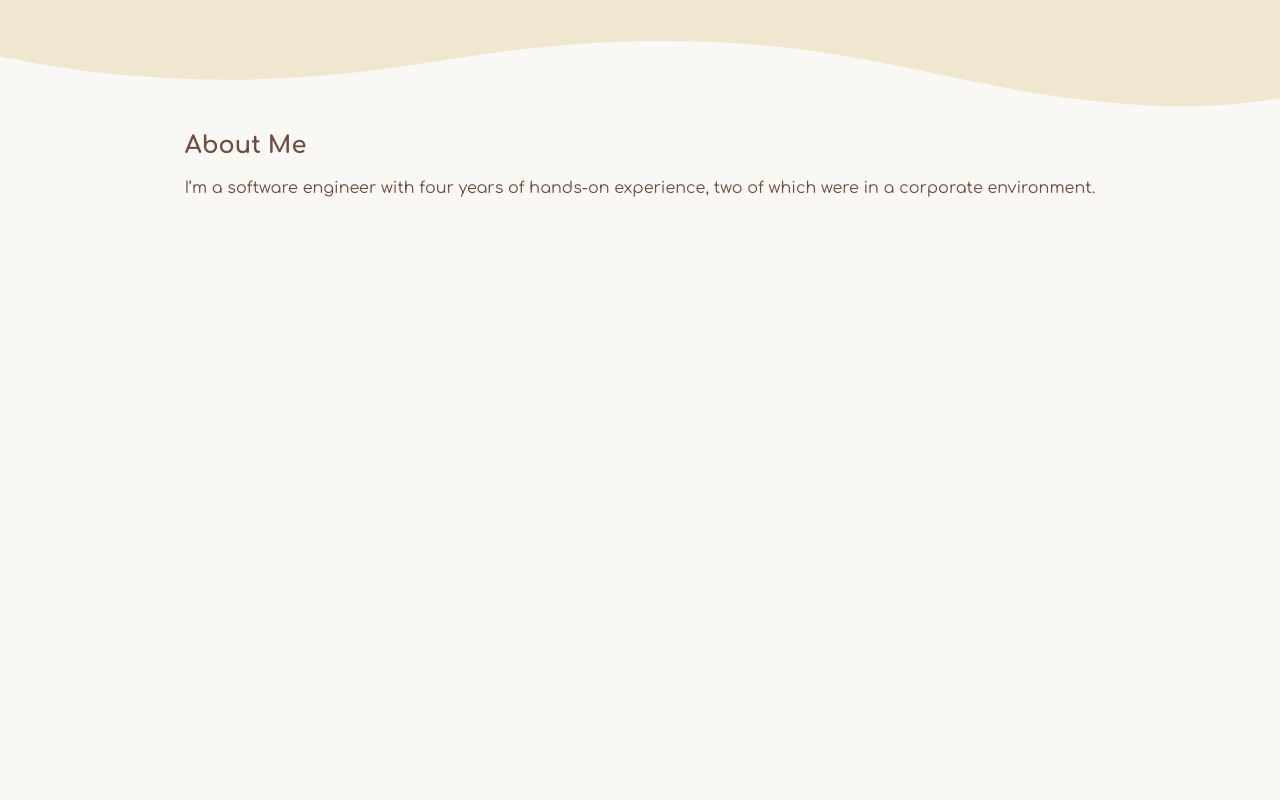
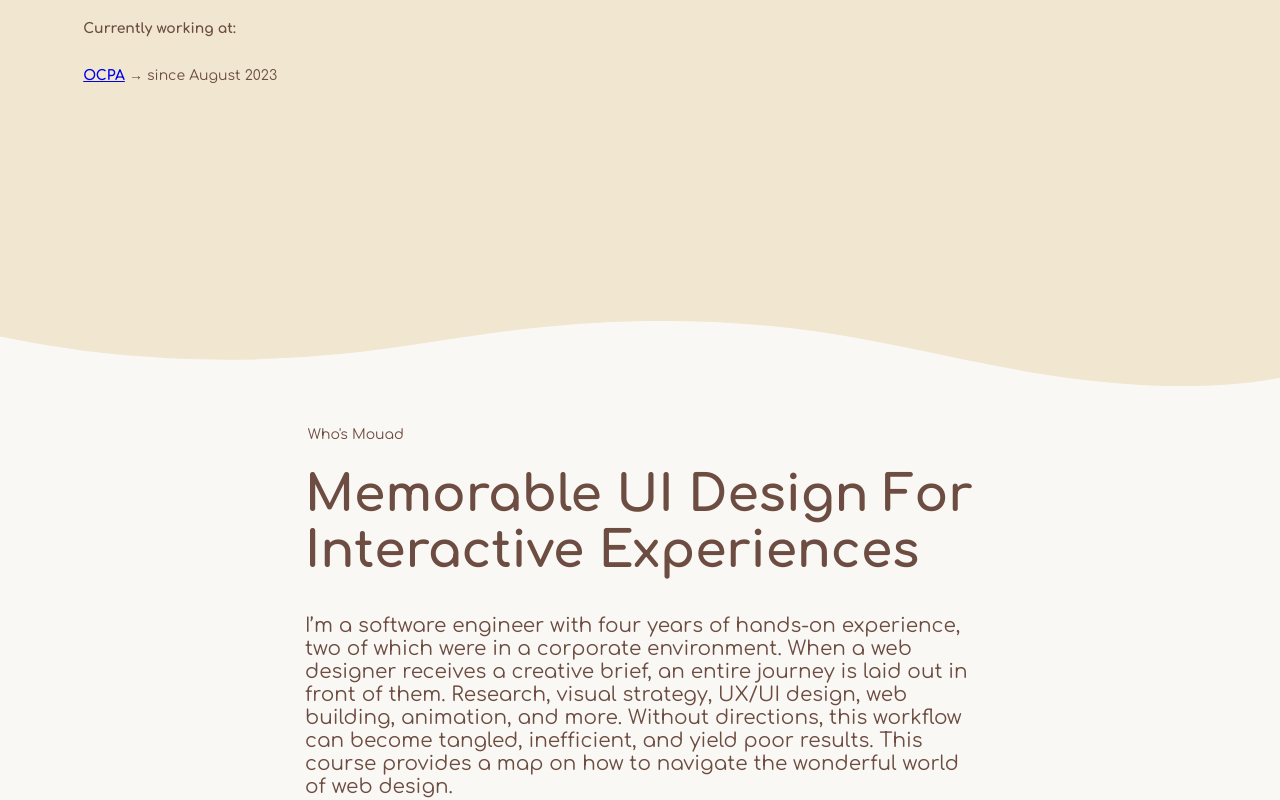
Before and after one commit to Poider/Portfolio, a React (Vite) app: page / in a window 1280 px wide. Shown: the part 760-1560 px from the top of the page. Built offline with nearby package versions, Linux system fonts and the light colour scheme.

Commit message:
about section skeleton added

```diff
--- a/src/index.css
+++ b/src/index.css
@@ -24,7 +24,7 @@
     --color-projects: var(--ivory-dust); /* Light Sage for Projects BG */
     --color-project-box: var(--bare-linen); /* Light Sage */
 
-    --standard-height: 90vh;
+    --standard-height: clamp(1000px,90vh,1200px);
     scroll-behavior: smooth;
 }
 html, body {
--- a/src/sections/About.tsx
+++ b/src/sections/About.tsx
@@ -5,10 +5,13 @@ import "../styles/About.css"
 const About = () => {
     return (
             <div className="AboutMain">
-                <div className="AboutText">
-                    <h2>About Me</h2>
-                    <p>
+            <div className="AboutText">
+                <p className="whosMouad">Who's Mouad</p>
+
+                <h3>Memorable UI Design For Interactive Experiences</h3>
+                    <p className="MainAboutParagraph">
                         I’m a software engineer with four years of hands-on experience, two of which were in a corporate environment.
+                    When a web designer receives a creative brief, an entire journey is laid out in front of them. Research, visual strategy, UX/UI design, web building, animation, and more. Without directions, this workflow can become tangled, inefficient, and yield poor results. This course provides a map on how to navigate the wonderful world of web design.
                     </p>
 
                 </div>
--- a/src/styles/About.css
+++ b/src/styles/About.css
@@ -2,6 +2,39 @@
     display: flex;
     flex-direction: column;
     align-items: center;
-    height:  1000px;
+
+    justify-content: start;
+    height:  600px;
     background-color: var(--color-about-bg);
+
 }
+
+.AboutText {
+    width: 670px;
+}
+    .AboutText h3 {
+        font-size: 50px;
+        margin-bottom: 0.7em;
+        margin-top: 0.5em;
+        text-rendering: optimizeLegibility;
+        -webkit-font-smoothing: antialiased;
+        -moz-osx-font-smoothing: grayscale;
+    }
+.MainAboutParagraph {
+    margin:0;
+    font-size: 20px;
+    text-rendering: optimizeLegibility;
+
+    -webkit-font-smoothing: antialiased;
+
+    -moz-osx-font-smoothing: grayscale;
+}
+
+.whosMouad {
+    margin: 0.2em;
+    padding-top: 2rem;
+    font-size: 14px;
+    text-rendering: optimizeLegibility;
+    -webkit-font-smoothing: antialiased;
+    -moz-osx-font-smoothing: grayscale;
+}
--- a/src/styles/Divider.css
+++ b/src/styles/Divider.css
@@ -33,7 +33,7 @@
 .divider-2 svg {
     position: relative;
     display: block;
-    width: calc(100% + 1.3px);
+    width: calc(100% + 1px);
     height: 91px;
 }
 
--- a/src/styles/Hero.css
+++ b/src/styles/Hero.css
@@ -18,7 +18,7 @@
 /**------------*/
 .HeroMain {
     padding-top: 8rem;
-    width: min(1834px,92%);
+    width: min(1834px,87%);
     height: 58rem;
     display: flex;
     gap: clamp(40px, 4vw, 80px); /* space between columns */
--- a/src/styles/Logo.css
+++ b/src/styles/Logo.css
@@ -8,9 +8,9 @@
     --finalScale: 0.17;
 }
 
-.LogoInner >.svgWiggler > svg {
+.LogoInner > .svgWiggler > svg {
     width: 100%;
-
+    shape-rendering:  geometricPrecision;
 }
 
 
@@ -86,11 +86,11 @@
     will-change: stroke-dashoffset;
     stroke-dasharray: var(--path-length);
     stroke-dashoffset: var(--path-length);
-
     animation: drawPositive var(--duration) both;
     /* All letters start together after group 2; set a uniform delay (e.g., 1.5s) */
     animation-delay: 1.5s;
     animation-timing-function: cubic-bezier(0.68, -0.55, 0.27, 1.55);
+
 }
 
 /* Safari-only override */
```
